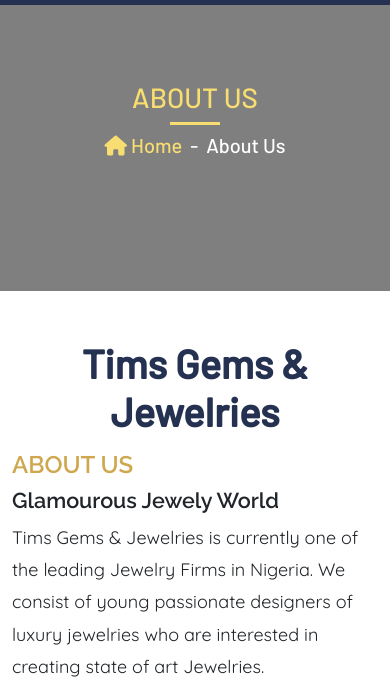
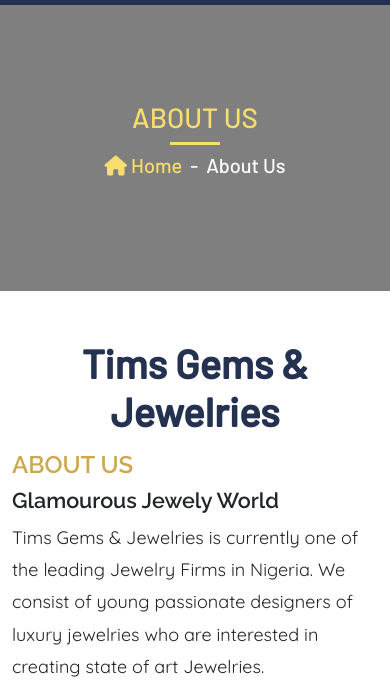
Before and after one commit to David-Orizu31/tims-jewelry, a plain HTML site: page about.html in a window 390 px wide. Shown: the part 69-766 px from the top of the page. Drawn offline with Linux system fonts and the light colour scheme; a web font is replaced by a local one.

Commit message:
Update responsive.css

```diff
--- a/css/responsive.css
+++ b/css/responsive.css
@@ -47,7 +47,7 @@
 
 .other-banners {
     min-height: 360px;
-    padding-top: 150px;
+    padding-top: 170px;
 }
 }
 
```
